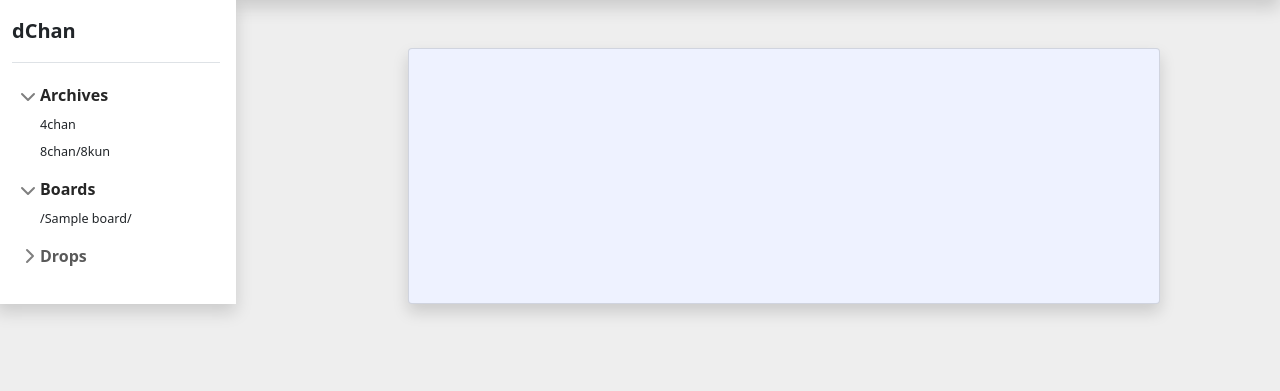
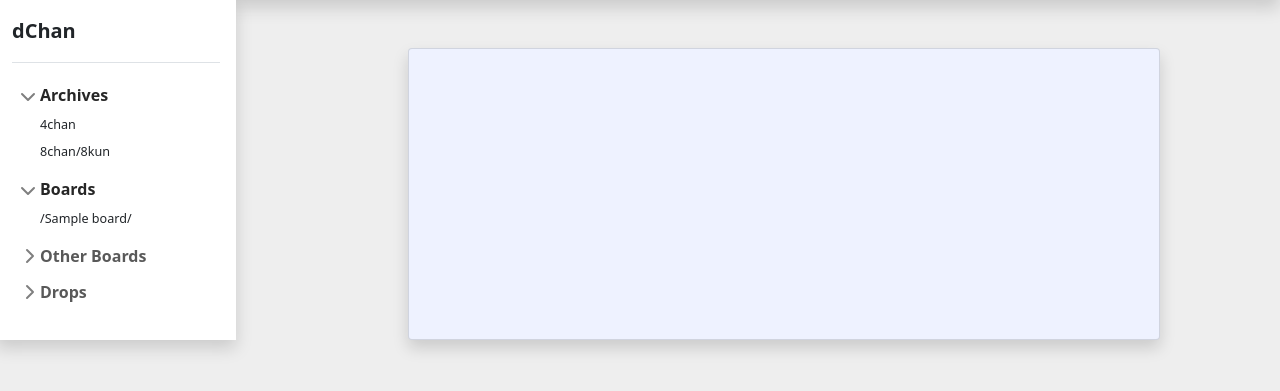
Before and after one commit to KunstDerFuge/dChan, a Django app: template templates/posts/base.html in a window 1280 px wide. Shown: the part 62-453 px from the top of the page. Run offline with Django 3.2, Linux system fonts and the light colour scheme; the template is opened without the code that fills it: most values are stand-ins (such as "Sample title", 1, 10 or a date in 2020); parts of the project's set-up code (start-up, migrations or seed data) failed here and were passed over; some libraries are stand-ins or nearby versions.

Commit message:
Split boards into sections; those containing Q drops and not

```diff
--- a/templates/posts/base.html
+++ b/templates/posts/base.html
@@ -68,6 +68,22 @@
                         </div>
                     </li>
                 {% endif %}
+                {% if other_boards %}
+                    <li class="mb-1">
+                        <button class="btn btn-toggle align-items-center rounded collapsed" data-bs-toggle="collapse"
+                                data-bs-target="#other_boards" aria-expanded="false">
+                            Other Boards
+                        </button>
+                        <div class="collapse" id="other_boards">
+                            <ul class="btn-toggle-nav list-unstyled fw-normal pb-1 small">
+                                {% for board in other_boards %}
+                                    <li><a href="/{{ platform_name }}/{{ board }}"
+                                           class="link-dark rounded">/{{ board }}/</a></li>
+                                {% endfor %}
+                            </ul>
+                        </div>
+                    </li>
+                {% endif %}
                 <li class="mb-1">
                     <button class="btn btn-toggle align-items-center rounded collapsed" data-bs-toggle="collapse"
                             data-bs-target="#drops" aria-expanded="false">
```
Also changed, not shown: posts/views.py (+37 -16 lines).
